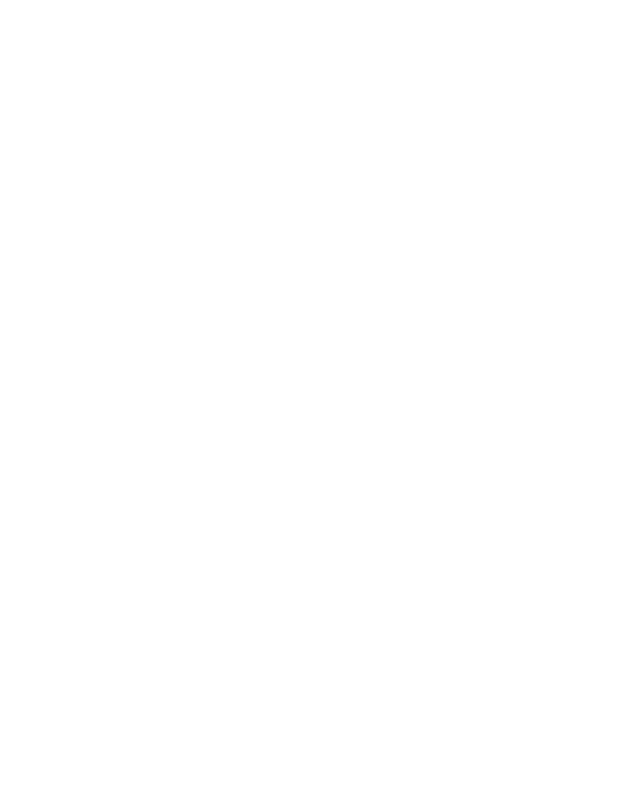
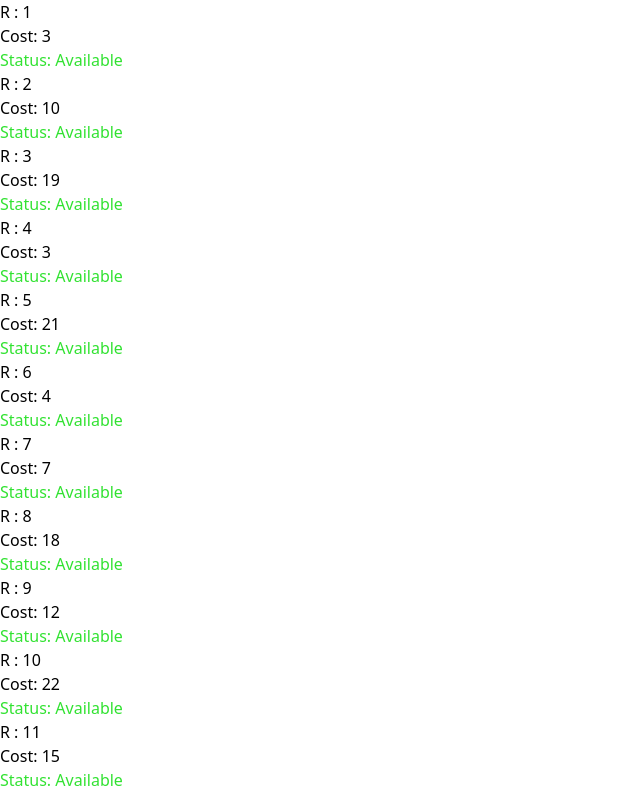
Before and after one commit to Aastha-Kalra/30daysOfReactJs, a React (Vite) app: page / in a window 1280 px wide. Shown: the top 796 px of the page, without its empty margins (0-640 px from the left). Built offline with nearby package versions, Linux system fonts and the light colour scheme.

Commit message:
roomBooking

```diff
--- a/src/App.jsx
+++ b/src/App.jsx
@@ -69,6 +69,9 @@ import UseCallback from "./React-Assessments/UseCallback/UseCallback";
 import ResumeBuild from "./React-Assessments/ResumeBuilder/ResumeBuild";
 import React19 from "./React19/React19";
 import DotAnimation from "./MovingDotAnimation/DotAnimation";
+import RoomReservation from "./RoomReservation/RoomReservation";
+import RoomBook from "./RoomReservation/RoomReservation";
+import RoomBooking from "./RoomReservation/RoomBooking";
 function App() {
   return (
     <div className="bg-black min-h-screen w-full overflow-hidden text-green-500">
@@ -146,7 +149,8 @@ function App() {
       {/* <UseCallback/> */}
      {/* <ResumeBuild/> */}
      {/* <React19/> */}
-     <DotAnimation/>
+     {/* <DotAnimation/> */}
+<RoomBooking/>
     </div>
   );
 }
```
